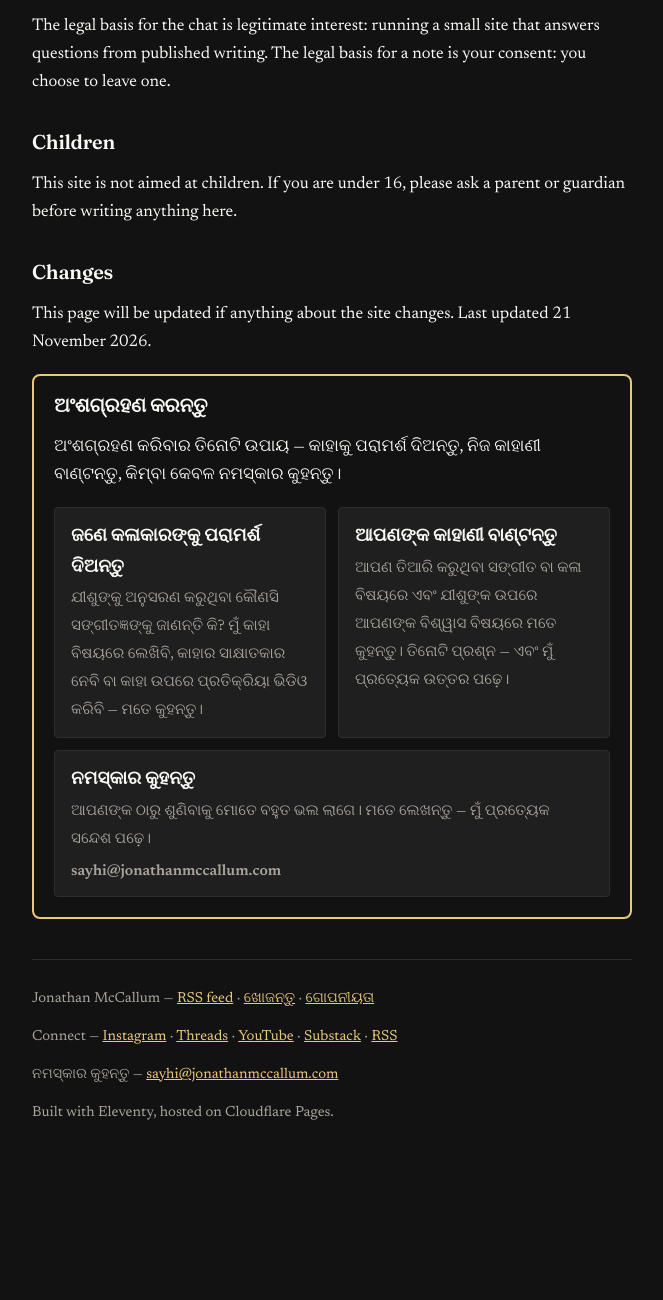
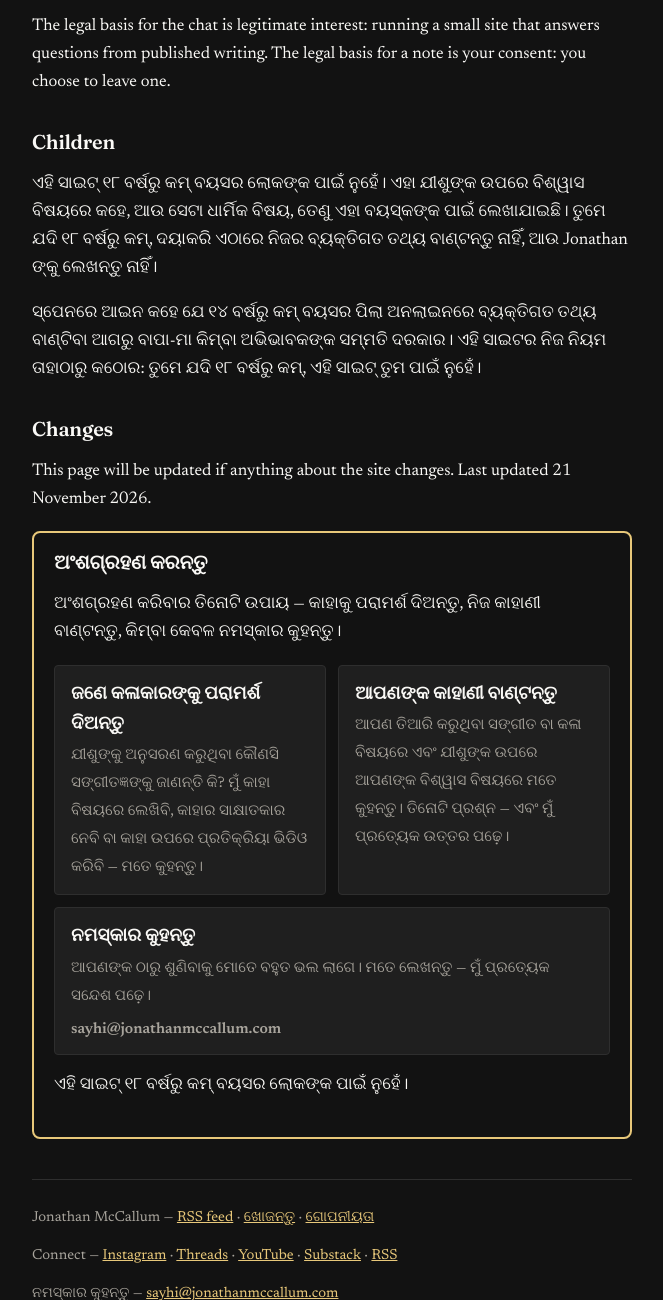
Before and after one commit to streamjonathan/jonathanmccallum-or, an Eleventy site: page content/pages/privacy.md in a window 1280 px wide. Shown: the part 1543-2843 px from the top of the page, without its empty margins (308-971 px from the left). Before the commit the page ends 2730 px from the top, so only its background shows below. Built offline with nearby package versions, Linux system fonts and the light colour scheme; Eleventy itself is replaced by a stand-in of ours; files that its build step writes are made by us from their sources.

Commit message:
Under-18 policy: site is not for people under 18 [or]

```diff
--- a/_includes/get-involved.njk
+++ b/_includes/get-involved.njk
@@ -16,4 +16,5 @@
       <span class="get-involved__email" data-contact-email-text>ଇମେଲ୍ କରନ୍ତୁ</span>
     </a>
   </div>
+  <p>ଏହି ସାଇଟ୍ ୧୮ ବର୍ଷରୁ କମ୍ ବୟସର ଲୋକଙ୍କ ପାଇଁ ନୁହେଁ।</p>
 </section>
--- a/content/pages/privacy.md
+++ b/content/pages/privacy.md
@@ -42,7 +42,9 @@ The legal basis for the chat is legitimate interest: running a small site that a
 
 ## Children
 
-This site is not aimed at children. If you are under 16, please ask a parent or guardian before writing anything here.
+ଏହି ସାଇଟ୍ ୧୮ ବର୍ଷରୁ କମ୍ ବୟସର ଲୋକଙ୍କ ପାଇଁ ନୁହେଁ। ଏହା ଯୀଶୁଙ୍କ ଉପରେ ବିଶ୍ୱାସ ବିଷୟରେ କହେ, ଆଉ ସେଟା ଧାର୍ମିକ ବିଷୟ, ତେଣୁ ଏହା ବୟସ୍କଙ୍କ ପାଇଁ ଲେଖାଯାଇଛି। ତୁମେ ଯଦି ୧୮ ବର୍ଷରୁ କମ୍, ଦୟାକରି ଏଠାରେ ନିଜର ବ୍ୟକ୍ତିଗତ ତଥ୍ୟ ବାଣ୍ଟନ୍ତୁ ନାହିଁ, ଆଉ Jonathan ଙ୍କୁ ଲେଖନ୍ତୁ ନାହିଁ।
+
+ସ୍ପେନରେ ଆଇନ କହେ ଯେ ୧୪ ବର୍ଷରୁ କମ୍ ବୟସର ପିଲା ଅନଲାଇନରେ ବ୍ୟକ୍ତିଗତ ତଥ୍ୟ ବାଣ୍ଟିବା ଆଗରୁ ବାପା-ମା କିମ୍ବା ଅଭିଭାବକଙ୍କ ସମ୍ମତି ଦରକାର। ଏହି ସାଇଟର ନିଜ ନିୟମ ତାହାଠାରୁ କଠୋର: ତୁମେ ଯଦି ୧୮ ବର୍ଷରୁ କମ୍, ଏହି ସାଇଟ୍ ତୁମ ପାଇଁ ନୁହେଁ।
 
 ## Changes
 
```
